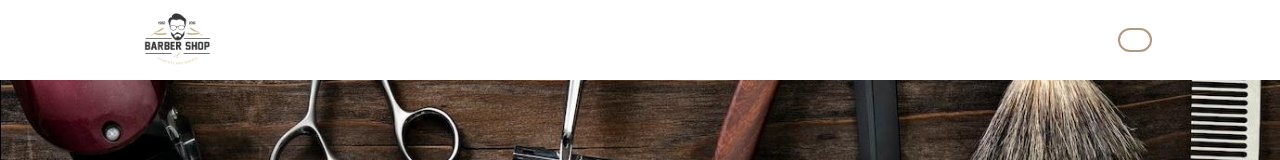
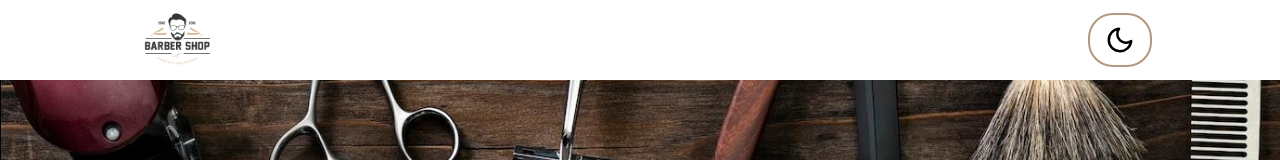
Before and after one commit to markeloss/barbearia-simples-Devmedia-, a Next.js app: page / in a window 1280 px wide. Shown: the top 160 px of the page. Built offline with nearby package versions, Linux system fonts and the light colour scheme.

Commit message:
atualizando

```diff
--- a/src/app/page.js
+++ b/src/app/page.js
@@ -4,7 +4,7 @@ import estilos from './page.module.css';
 import Banner from '../../public/banner.jpg';
 import Logo from '../../public/logo.png';
 import { useState } from 'react';
-//import { FiSun, FiMoon } from "react-icons/fi"
+import { FiSun, FiMoon } from "react-icons/fi";
 
 export default function Home() {
 
@@ -21,7 +21,7 @@ export default function Home() {
         <div>
           <Image src={Logo} alt="logomarca" />
           <button onClick={alterarTema}>
-            {ehTemaEscuro }
+            {ehTemaEscuro ? <FiSun /> : <FiMoon />}
           </button>
         </div>
       </header>
```
